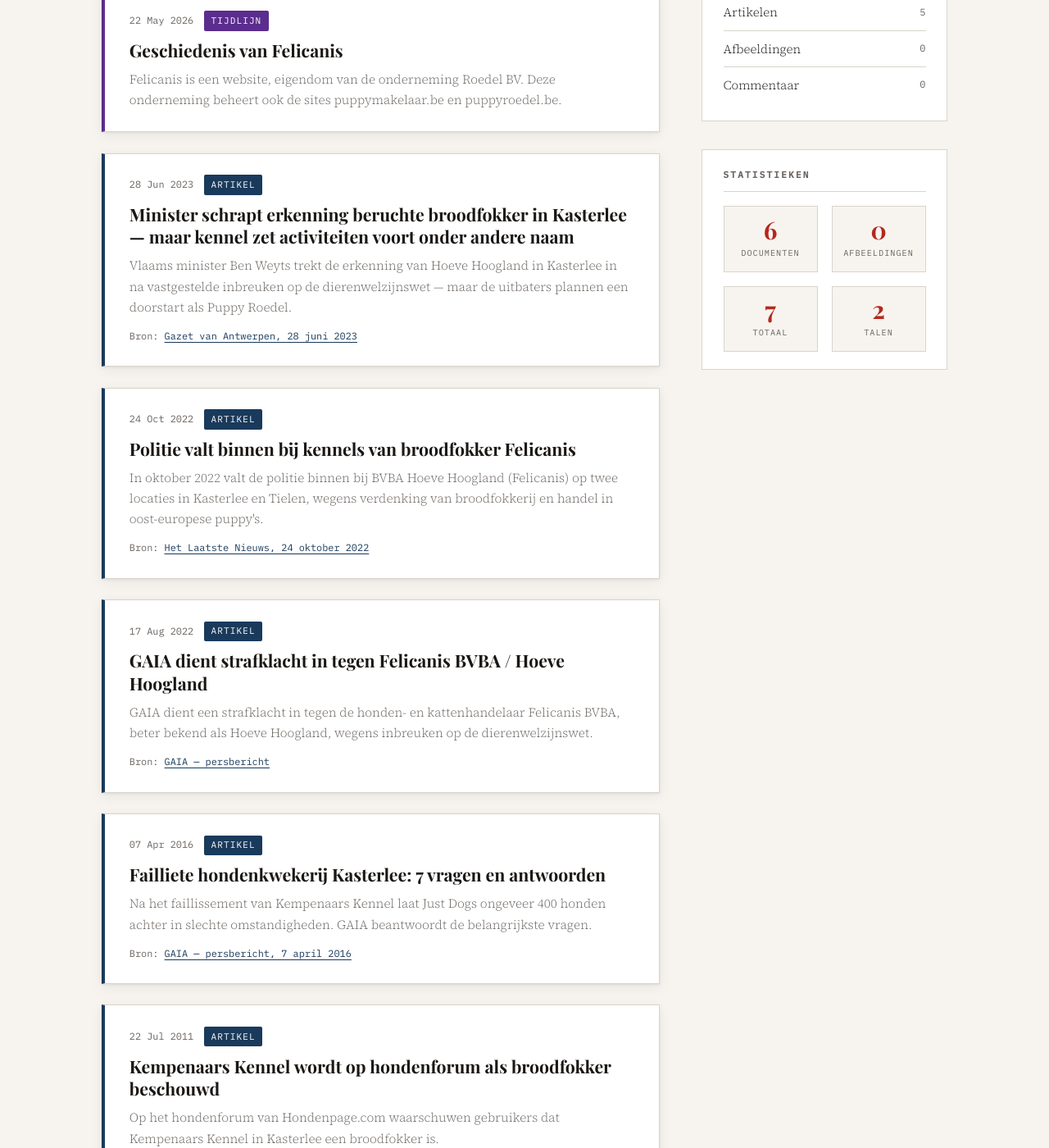
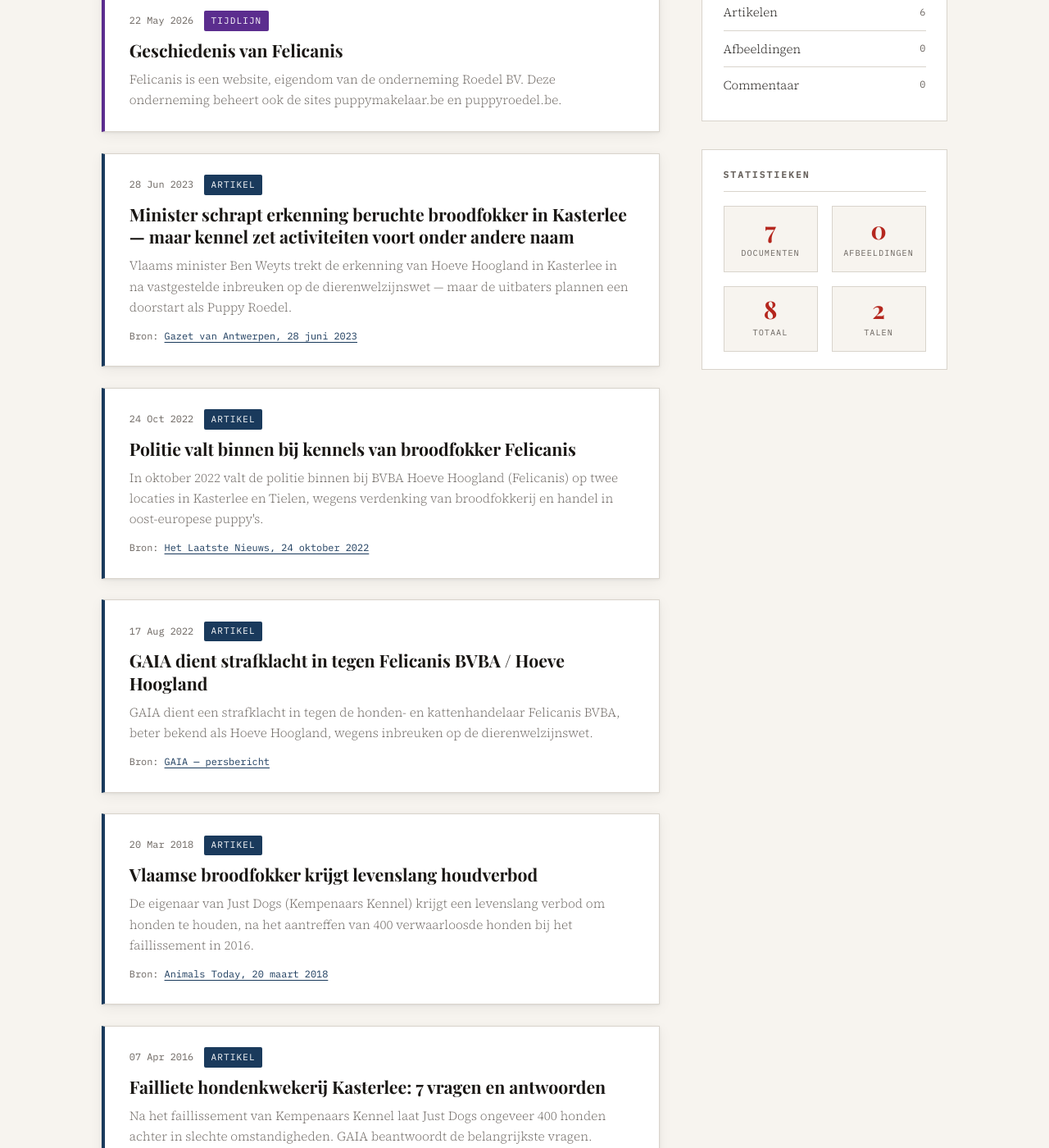
Before and after one commit to quintenluyten2/fokker_site, a Jekyll site: the page built from nl/index.html, in a window 1280 px wide and 1400 px high, scrolled down 569 px. Shown: the whole window at 82% size. Built offline with Jekyll 4.4.1, drawn with Linux system fonts in a browser that asks for light colours; some web fonts are replaced.

Commit message:
Add Animals Today article; update Tijdlijn and Bewijsmateriaal
- New article: levenslang houdverbod Just Dogs (Animals Today, 20 mrt 2018)
- Tijdlijn: new section for 2018 houdverbod between Faillissement and Hoeve Hoogland
- Tijdlijn: removed "De eigenaar stopte niet met zijn activiteiten."
- Bewijsmateriaal: Animals Today link added

Co-Authored-By: Claude Sonnet 4.6 <noreply@anthropic.com>

```diff
--- /dev/null
+++ b/nl/_posts/2018-03-20-levenslang-houdverbod-just-dogs.md
@@ -0,0 +1,13 @@
+---
+title: "Vlaamse broodfokker krijgt levenslang houdverbod"
+type: article
+source: "https://www.animalstoday.nl/vlaamse-broodfokker-krijgt-levenslang-houdverbod/"
+source_label: "Animals Today, 20 maart 2018"
+excerpt: "De eigenaar van Just Dogs (Kempenaars Kennel) krijgt een levenslang verbod om honden te houden, na het aantreffen van 400 verwaarloosde honden bij het faillissement in 2016."
+---
+
+Eigenaar van Just Dogs (Kempenaars Kennel) krijgt levenslang houdverbod. De eigenaar van het bedrijf Just Dogs, dat failliet ging in 2016, krijgt een levenslang verbod om honden te houden.
+
+Na het faillissement werden 400 verwaarloosde en ondervoede honden aangetroffen in de kennel in Kasterlee. Deze kennel werd later verkocht aan BVBA Hoeve Hoogland.
+
+Dankzij een klacht van GAIA in 2016 werd een zaak aangespannen die uiteindelijk leidde tot het houdverbod voor de eigenaar van Just Dogs.
--- a/nl/_posts/2026-05-22-geschiedenis-van-felicanis.md
+++ b/nl/_posts/2026-05-22-geschiedenis-van-felicanis.md
@@ -19,9 +19,15 @@ Op 24 maart 2016 ging Just Dogs — de onderneming achter Kempenaars Kennel —
 
 > Zie ook: [Failliete hondenkwekerij Kasterlee: 7 vragen en antwoorden](/nl/2016/04/07/failliete-hondenkwekerij-kasterlee/)
 
+## Eigenaar Just Dogs krijgt levenslang houdverbod (2018)
+
+Na het faillissement en de aangetroffen verwaarlozing veroordeelde de rechter de eigenaar van Just Dogs tot een levenslang houdverbod.
+
+> Zie ook: [Vlaamse broodfokker krijgt levenslang houdverbod (Animals Today, 20 maart 2018)](/nl/2018/03/20/levenslang-houdverbod-just-dogs/)
+
 ## BVBA Hoeve Hoogland koopt niet-vergunde stallen over (2016–2023)
 
-De eigenaar stopte niet met zijn activiteiten. BVBA Hoeve Hoogland kocht de niet-vergunde stallen van Just Dogs over en begon er opnieuw honden in onder te brengen. De eigenaar van Just Dogs kreeg 6 maanden celstraf opgelegd.
+BVBA Hoeve Hoogland kocht de niet-vergunde stallen van Just Dogs over en begon er opnieuw honden in onder te brengen. De eigenaar van Just Dogs kreeg 6 maanden celstraf opgelegd.
 
 Onder de naam Felicanis werden sindsdien meerdere puppy's met ernstige ziektes verkocht. Volgens GAIA werden de dieren op grote schaal geïmporteerd uit Oost-Europa — onder meer uit Tsjechië, Hongarije en Bulgarije — in dieronvriendelijke omstandigheden, met ziektes en sterfgevallen tot gevolg.
 
--- a/nl/bewijsmateriaal.md
+++ b/nl/bewijsmateriaal.md
@@ -18,5 +18,6 @@ Overzicht van externe bronnen en verslagen die zijn gebruikt in de documentatie
 
 ## Pers
 
+- [Vlaamse broodfokker krijgt levenslang houdverbod (20 maart 2018)](https://www.animalstoday.nl/vlaamse-broodfokker-krijgt-levenslang-houdverbod/) — Animals Today
 - [Politie valt binnen bij kennels van broodfokker Felicanis (24 oktober 2022)](https://www.hln.be/kasterlee/politie-valt-binnen-bij-kennels-van-broodfokker-felicanis-we-zorgen-voor-opvang-voor-de-dieren~a97142241/) — Het Laatste Nieuws
 - [Minister schrapt erkenning beruchte broodfokker in Kasterlee (28 juni 2023)](https://www.gva.be/video-zebra/minister-schrapt-erkenning-beruchte-broodfokker-in-kasterlee-maar-kennel-zet-activiteiten-voort-onder-andere-naam/35937160.html) — Gazet van Antwerpen
```
